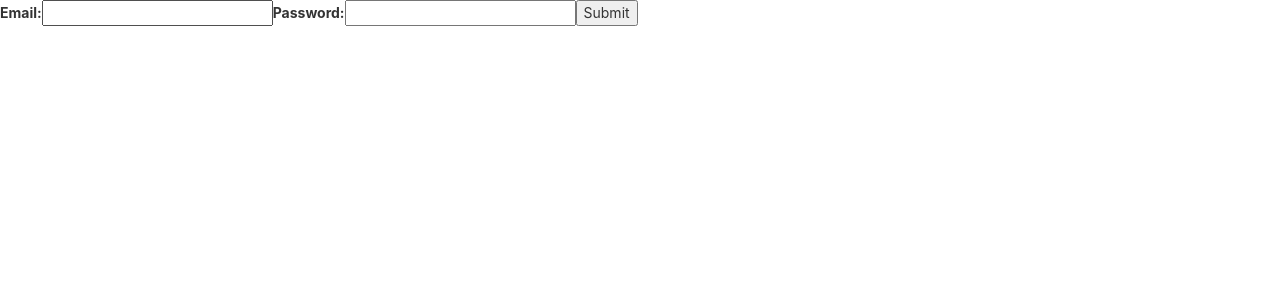
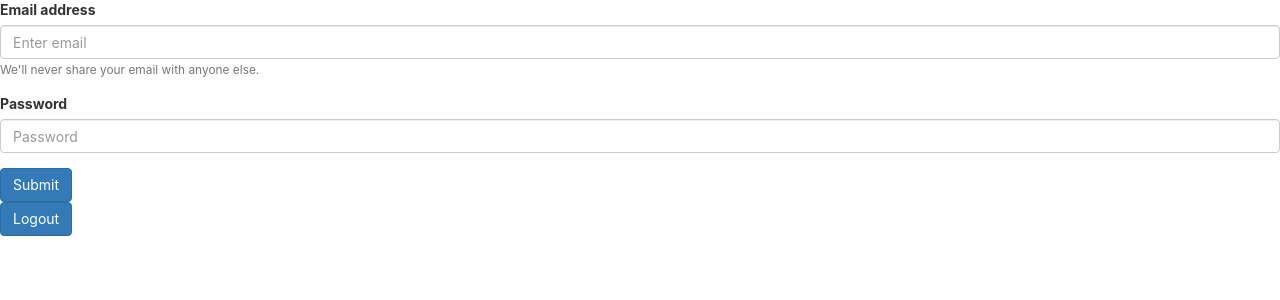
Before and after one commit to carlos-rdz/Trivia, a React (Create React App) app: page /login in a window 1280 px wide. Shown: the top 300 px of the page. Built offline with nearby package versions, Linux system fonts and the light colour scheme; no server answers.

Commit message:
connects login/logout to backend

```diff
--- a/package.json
+++ b/package.json
@@ -3,9 +3,10 @@
   "version": "0.1.0",
   "private": true,
   "dependencies": {
+    "bootstrap": "^4.2.1",
     "he": "^1.2.0",
     "react": "^16.7.0",
-    "react-bootstrap": "^0.32.4",
+    "react-bootstrap": "^1.0.0-beta.5",
     "react-dom": "^16.7.0",
     "react-router-dom": "^4.3.1",
     "react-scripts": "2.1.3"
--- a/src/App.js
+++ b/src/App.js
@@ -4,6 +4,7 @@ import './App.css';
 import Question from './Question';
 import GameOver from './GameOver';
 import Login from './Login';
+import Button from 'react-bootstrap/Button';
 
 class App extends Component {
   constructor(props) {
@@ -14,7 +15,8 @@ class App extends Component {
       result : false,
       progress : 0,
       gameOver : false,
-      QuestionsRight : 0
+      QuestionsRight : 0,
+      user : {email : ""},
     };
   }
 // need to HTML decode
@@ -22,8 +24,12 @@ class App extends Component {
 
     fetch('https://opentdb.com/api.php?amount=1&difficulty=easy&type=multiple')
       .then(response => response.json())
-      .then(data => this.setState({ question : data.results[0] }));
+      .then(data => this.setState({ question : data.results[0] }))
   }
+
+
+
+
   _resetResult = () => {
     this.setState({result : false})
   }
@@ -75,6 +81,16 @@ class App extends Component {
       }));
   }
 
+  _isLoggedIn = () => {
+    fetch('/game')
+    .then(response => response.json())
+    .then(data => {this.setState({user : data})})
+  }
+
+  _logout = () => {
+    fetch('/end')
+  }
+
   render() {
     return (
       <Router>
@@ -82,22 +98,23 @@ class App extends Component {
           <Route path="/login"
             render={props => {
 							return (
-								<Login/>
+								<Login
+                loginCheck = {this._isLoggedIn}
+                />
 							);
 						}}/>
-
-
-        <Route path="/" exact render={props => {
+         <Route path="/" exact
+            render={props => {
 							return (
 								<div className="App">
                   {this.state.gameOver ?
-
                   <GameOver
                     QuestionsRight = {this.state.QuestionsRight}
                     resetGame = {this._resetGame}
                   />
       :
           <div className="questionContainer">
+          <div>{this.state.user.email} </div>
             <Question
               question = {this.state.question}
               fetch = {this._handleNextClick}
@@ -114,6 +131,7 @@ class App extends Component {
 
 							);
 						}}/>
+            <Button onClick={this._logout}>Logout</Button>
             </div>
       </Router>
     );
--- a/src/GameOver.js
+++ b/src/GameOver.js
@@ -1,8 +1,9 @@
 import React, {Component} from 'react';
-import { bootstrapUtils } from 'react-bootstrap/lib/utils';
-import { Button } from 'react-bootstrap'
+// import { bootstrapUtils } from 'react-bootstrap/lib/utils';
+import Button from 'react-bootstrap/Button';
+// import { Button } from 'react-bootstrap'
 
-bootstrapUtils.addStyle(Button, 'custom');
+// bootstrapUtils.addStyle(Button, 'custom');
 
 
 class GameOver extends Component {
@@ -17,23 +18,10 @@ render()
 
 {
 
-    const customButtonStyle = (
-        <div>
-          <style type="text/css">
-            {`
-          .btn-custom {
-              background-color: purple;
-              color: white;
-          }
-          `}
-          </style>
-          <Button bsStyle="custom" onClick={this.props.resetGame}>Play Again?</Button>
-        </div>
-      );
     return <div>
         <h1>Game Over</h1>
         <div> You got {this.props.QuestionsRight} out of 10 questions right</div>
-        {customButtonStyle}
+        <Button bsStyle="custom" onClick={this.props.resetGame}>Play Again?</Button>
     </div>
 }
 
--- a/src/Login.js
+++ b/src/Login.js
@@ -1,6 +1,7 @@
 import React, { Component } from 'react';
+import { Redirect } from 'react-router-dom';
+import {Form, Button} from 'react-bootstrap';
 import './App.css';
-import { Redirect } from 'react-router-dom';
 
 
 
@@ -17,7 +18,7 @@ class Login extends Component {
         };
 
 _handleSubmit = (event) => {
-    fetch('/login',{
+    return fetch('/login',{
         method: 'POST',
         headers: {
             'Accept': 'application/json',
@@ -28,7 +29,9 @@ _handleSubmit = (event) => {
             password: this.state.password
           })
     })
-    this.setState({submitted : true})
+    // .then(this.props.loginCheck())
+    .then(this.setState({submitted : true}))
+
     event.preventDefault();
 }
 
@@ -46,20 +49,42 @@ render()
 if (this.state.submitted === true){
 return (<Redirect to="/"/>) }
 else
-return (<form onSubmit={this._handleSubmit}>
-     <label>
-         Email:
-         <input type="text" value={this.state.email} onChange={this._handleEmailChange}name="name"/>
-     </label>
+return (
+    <Form onSubmit={this._handleSubmit}>
+        <Form.Group controlId="formBasicEmail">
+            <Form.Label>Email address</Form.Label>
+            <Form.Control onChange={this._handleEmailChange} type="email" placeholder="Enter email" />
+            <Form.Text className="text-muted">
+                 We'll never share your email with anyone else.
+            </Form.Text>
+        </Form.Group>
 
-     {/* need to hash the password here */}
-     <label>
-         Password:
-         <input type="text" value={this.state.password} onChange={this._handlePasswordChange}name="name"/>
-     </label>
-     <input type="submit" value="Submit"/>
-     </form>
+        <Form.Group controlId="formBasicPassword">
+            <Form.Label>Password</Form.Label>
+            <Form.Control onChange={this._handlePasswordChange} type="password" placeholder="Password" />
+            </Form.Group>
+        <Button variant="primary" type="submit">
+            Submit
+            </Button>
+    </Form>
      )
 }}
 
 export default Login;
+
+
+
+
+// {/* <Form onSubmit={this._handleSubmit}>
+//      <label>
+//          Email:
+//          <input type="text" value={this.state.email} onChange={this._handleEmailChange}name="name"/>
+//      </label>
+
+//      {/* need to hash the password here */}
+//      <label>
+//          Password:
+//          <input type="text" value={this.state.password} onChange={this._handlePasswordChange}name="name"/>
+//      </label>
+//      <input type="submit" value="Submit"/>
+//      </Form> */}
--- a/src/Question.js
+++ b/src/Question.js
@@ -1,5 +1,10 @@
-import React, {Component} from "react"
-import { Jumbotron, ListGroup, ListGroupItem, PageHeader, Button, ProgressBar, Grid } from 'react-bootstrap'
+import React, {Component} from "react";
+import Container from 'react-bootstrap/Container';
+import ProgressBar from 'react-bootstrap/ProgressBar';
+import Jumbotron from 'react-bootstrap/Jumbotron';
+import ListGroup from 'react-bootstrap/ListGroup';
+import Button from 'react-bootstrap/Button';
+// import { Jumbotron, ListGroup, ListGroupItem, PageHeader, Button, ProgressBar, Grid } from 'react-bootstrap'
 var he = require('he')
 
 
@@ -7,10 +12,16 @@ class Question extends Component {
     constructor(props) {
         super(props);
         this.state = {
-            result : false
+            result : false,
+            user : ""
           };
     }
 
+
+componentDidMount(){
+    fetch('/game')
+        .then(userInfo => {this.setState({user : userInfo})})
+}
 // Takes the Obj and converts to JSX to display question
 _getQuestions = (Obj) => {
     return <Jumbotron>{he.decode(Obj.question)}</Jumbotron>
@@ -18,19 +29,19 @@ _getQuestions = (Obj) => {
 // Access the Obj then maps the incorrect answers then pushes the correct answer in the array
 _getAnswers = (Obj) => {
         let ArrayofAnswers = Obj.incorrect_answers.map((wrongAnswer) => {
-            return <ListGroupItem
-            bsStyle="info"
+            return <ListGroup.Item
+            variant="info"
             onClick={this.props.wrongAnswer}>
             {he.decode(wrongAnswer)}
-            </ListGroupItem>
+            </ListGroup.Item>
         });
 
         ArrayofAnswers.push(
-            <ListGroupItem
-            bsStyle="info"
+            <ListGroup.Item
+            variant="info"
             onClick={this.props.rightAnswer }>
             {Obj.correct_answer}
-            </ListGroupItem>
+            </ListGroup.Item>
         )
         return this._RandomizeAnswers(ArrayofAnswers)
 }
@@ -53,9 +64,9 @@ render() {
 
     return (
 
-        <Grid className="column gridDisplay">
+        <Container className="column gridDisplay">
             <ProgressBar
-                bsStyle="info" active
+                striped variant="info" active
                 now={this.props.progress}
                 label={`${this.props.progress/10}/10`}
             />
@@ -76,7 +87,7 @@ render() {
                 <ListGroup vertical block>
                     {this._getAnswers(this.props.question)}
                 </ListGroup>}
-        </Grid>
+        </Container>
     );
   }
 
```
Also changed, not shown: 1 other file (tests, documents, lock files or other folders). Lines whose indentation alone changed are shown as unchanged.
